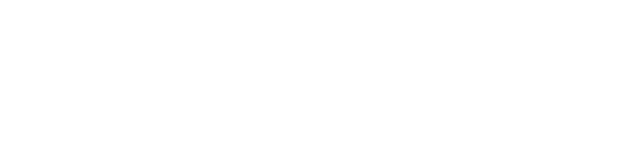
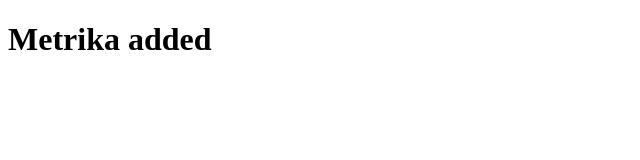
Before and after one commit to dzennydzen/origin, a plain HTML site: page index.html in a window 1280 px wide. Shown: the whole page, without its empty margins (0-640 px from the left). Drawn offline with Linux system fonts and the light colour scheme.

Commit message:
Matrika added

```diff
--- a/index.html
+++ b/index.html
@@ -7,6 +7,6 @@
     <title>Document</title>
 </head>
 <body>
-
+    <h1>Metrika added</h1>
 </body>
 </html>
```
